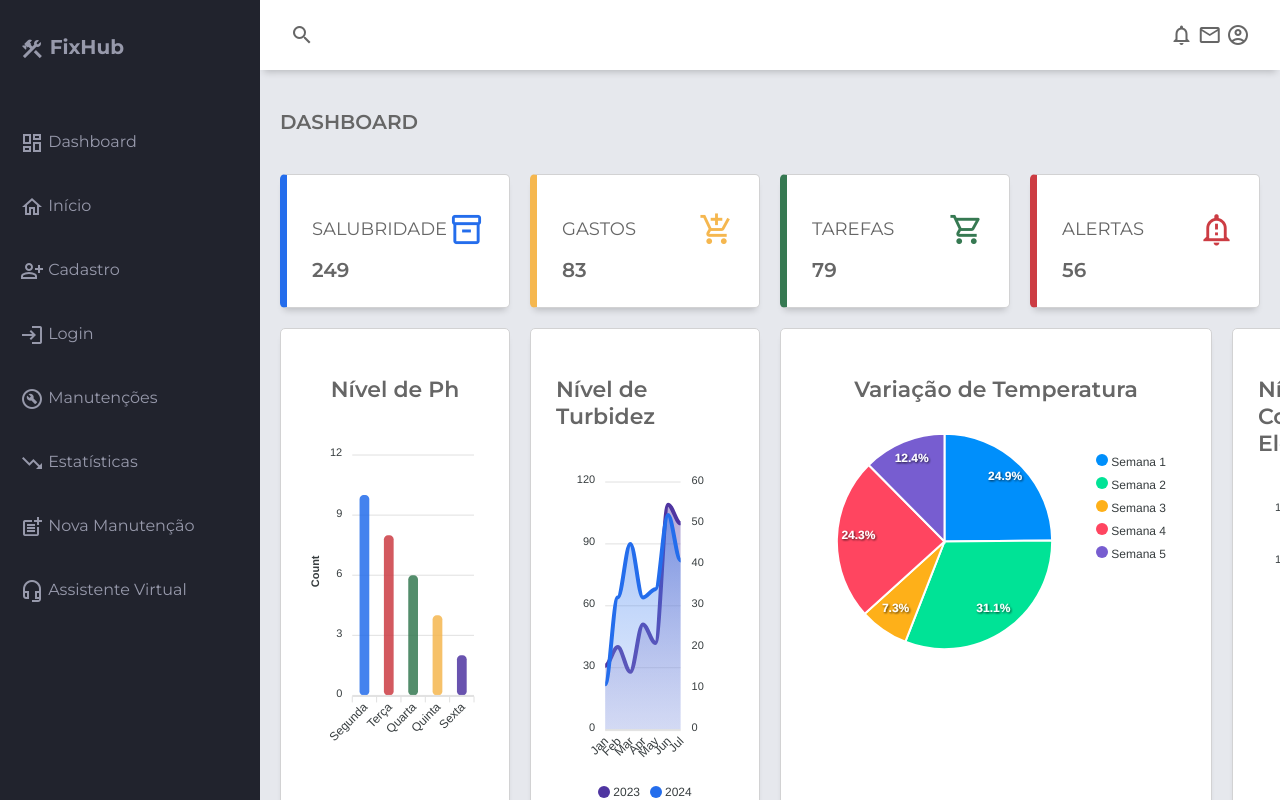
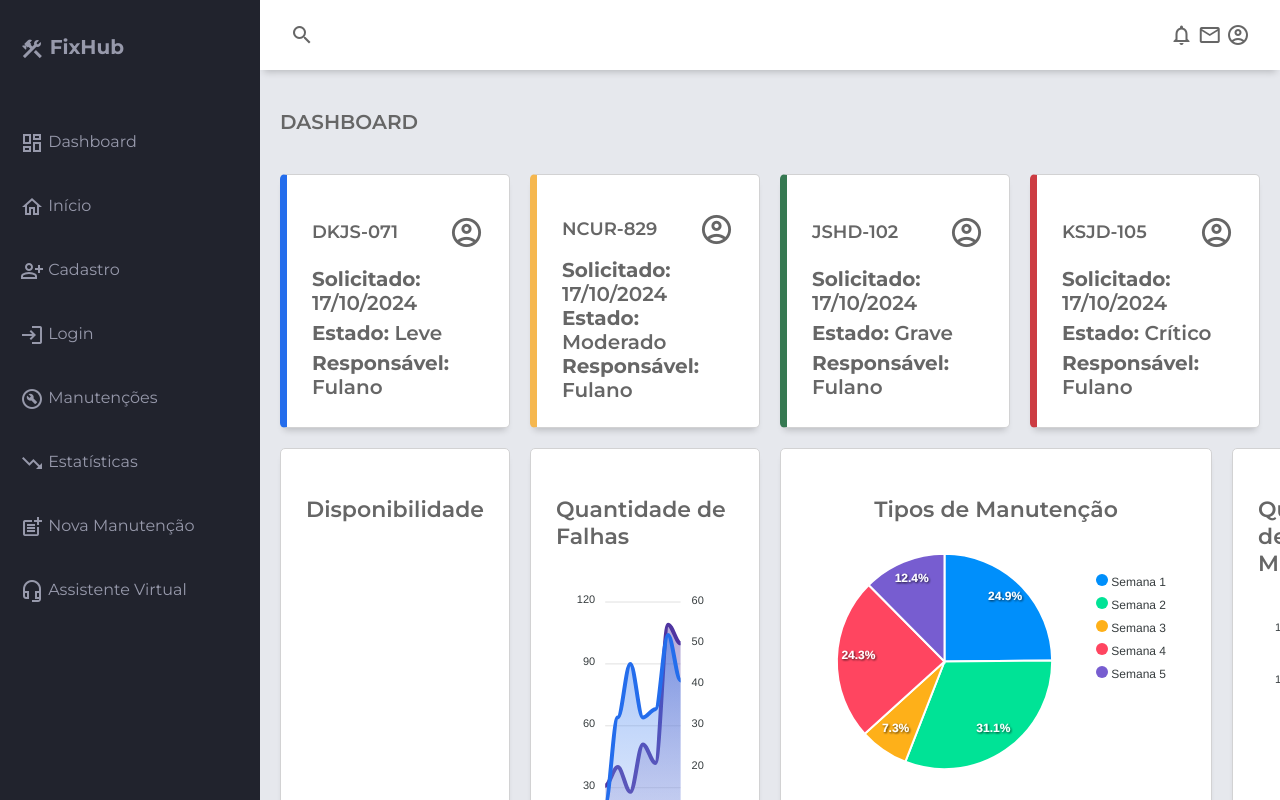
Before and after one commit to vannavent/FixHub, a plain HTML site: page index.html in a window 1280 px wide. Drawn offline with nearby package versions, Linux system fonts and the light colour scheme.

Commit message:
index.html

```diff
--- a/index.html
+++ b/index.html
@@ -110,34 +110,52 @@
 
         <div class="card">
           <div class="card-inner">
-            <p class="text-primary">SALUBRIDADE</p>
-            <span class="material-icons-outlined text-blue">inventory_2</span>
+            <p class="text-primary font-weight-bold">DKJS-071</p>
+            <span class="material-icons-outlined">
+              account_circle
+              </span>
           </div>
-          <span class="text-primary font-weight-bold">249</span>
+          <span class="text-secondary"><b>Solicitado:</b> 17/10/2024</span>
+          <span class="text-secondary"><b>Estado:</b> Leve</span>
+          <span class="text-secondary"><b>Responsável:</b> Fulano</span>
         </div>
 
         <div class="card">
           <div class="card-inner">
-            <p class="text-primary">GASTOS</p>
-            <span class="material-icons-outlined text-orange">add_shopping_cart</span>
+            <p class="text-primary font-weight-bold">NCUR-829</p>
+            <span class="material-icons-outlined">
+              account_circle
+              </span>
           </div>
-          <span class="text-primary font-weight-bold">83</span>
+          <span class="text-secondary"><b>Solicitado:</b> 17/10/2024</span>
+          <span class="text-secondary"><b>Estado:</b> Moderado</span>
+          <span class="text-secondary"><b>Responsável:</b> Fulano</span>
+        </div>
+
+
+
+        <div class="card">
+          <div class="card-inner">
+            <p class="text-primary font-weight-bold">JSHD-102</p>
+            <span class="material-icons-outlined">
+              account_circle
+              </span>
+          </div>
+          <span class="text-secondary"><b>Solicitado:</b> 17/10/2024</span>
+          <span class="text-secondary"><b>Estado:</b> Grave</span>
+          <span class="text-secondary"><b>Responsável:</b> Fulano</span>
         </div>
 
         <div class="card">
           <div class="card-inner">
-            <p class="text-primary">TAREFAS</p>
-            <span class="material-icons-outlined text-green">shopping_cart</span>
+            <p class="text-primary font-weight-bold">KSJD-105</p>
+            <span class="material-icons-outlined">
+              account_circle
+              </span>
           </div>
-          <span class="text-primary font-weight-bold">79</span>
-        </div>
-
-        <div class="card">
-          <div class="card-inner">
-            <p class="text-primary">ALERTAS</p>
-            <span class="material-icons-outlined text-red">notification_important</span>
-          </div>
-          <span class="text-primary font-weight-bold">56</span>
+          <span class="text-secondary"><b>Solicitado:</b> 17/10/2024</span>
+          <span class="text-secondary"><b>Estado:</b> Crítico</span>
+          <span class="text-secondary"><b>Responsável:</b> Fulano</span>
         </div>
 
       </div>
@@ -145,22 +163,24 @@
       <div class="charts">
 
         <div class="charts-card">
-          <p class="chart-title">Nível de Ph</p>
-          <div id="bar-chart"></div>
+          <p class="chart-title">Disponibilidade</p>
+          <div id="chart">
+          </div>
+          <div id="chart2"></div>
         </div>
 
         <div class="charts-card">
-          <p class="chart-title">Nível de Turbidez</p>
+          <p class="chart-title">Quantidade de Falhas</p>
           <div id="area-chart"></div>
         </div>
 
         <div class="charts-card">
-          <p class="chart-title">Variação de Temperatura</p>
+          <p class="chart-title">Tipos de Manutenção</p>
           <div id="pie-chart"></div>
         </div>
 
         <div class="charts-card">
-          <p class="chart-title">Nível de Condutividade Elétrica</p>
+          <p class="chart-title">Quantidade de Manutenções</p>
           <div id="line-chart"></div>
         </div>
 
```
